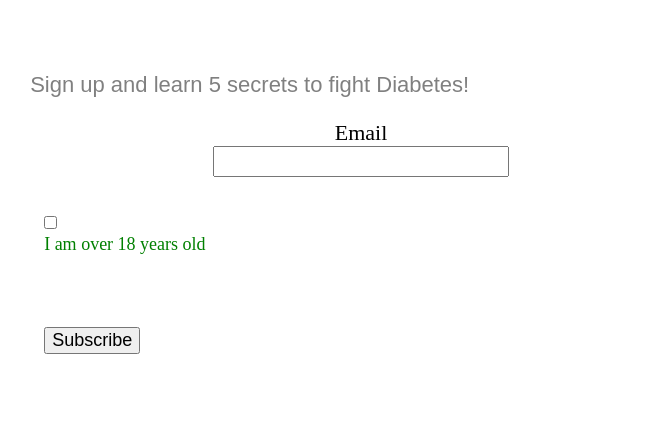
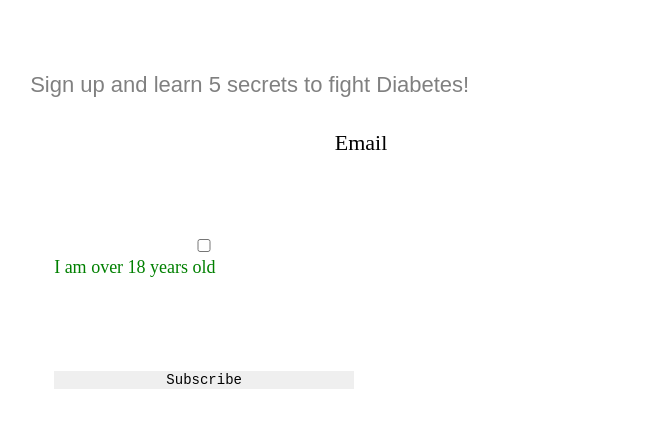
Before and after one commit to SeanReimerITMD362/ITMD-362-Lab-3, a plain HTML site: page index.html in a window 1280 px wide. Shown: the part 207-634 px from the top of the page, without its empty margins (279-949 px from the left). Drawn offline with nearby package versions, Linux system fonts and the light colour scheme.

Commit message:
Update screen.css
adding further modifications to my form

```diff
--- a/css/screen.css
+++ b/css/screen.css
@@ -233,7 +233,29 @@ form li + li {
   font: 18px lucida;
   text-align: left;
   color: green;
+  margin-top: 1em;
+  margin-bottom: 1em;
 }
+
+/* list tags within my HTML form */
+ol {
+  list-style: none;
+  padding: 10px;
+  margin: 0 auto;
+}
+
+/* the text boxes that the users are inputting data in */
+input {
+  font: 14px monospace;
+  width: 300px;
+  box-sizing: border-box;
+  border: 1px #999;
+}
+
+input:focus {
+  border-color: #000;
+}
+
 
 /* ===== MODULAR STYLES ===== */
 
```
